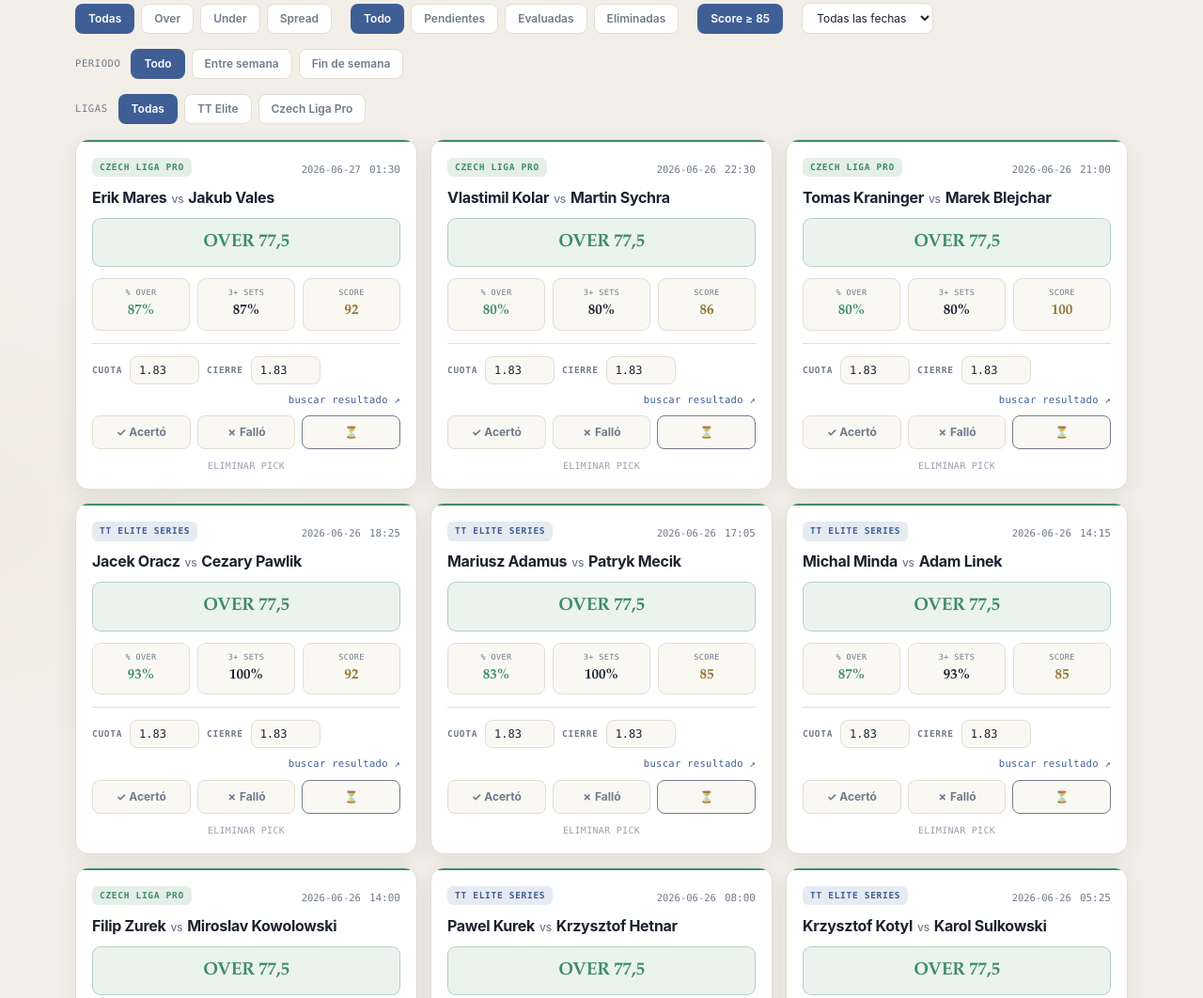
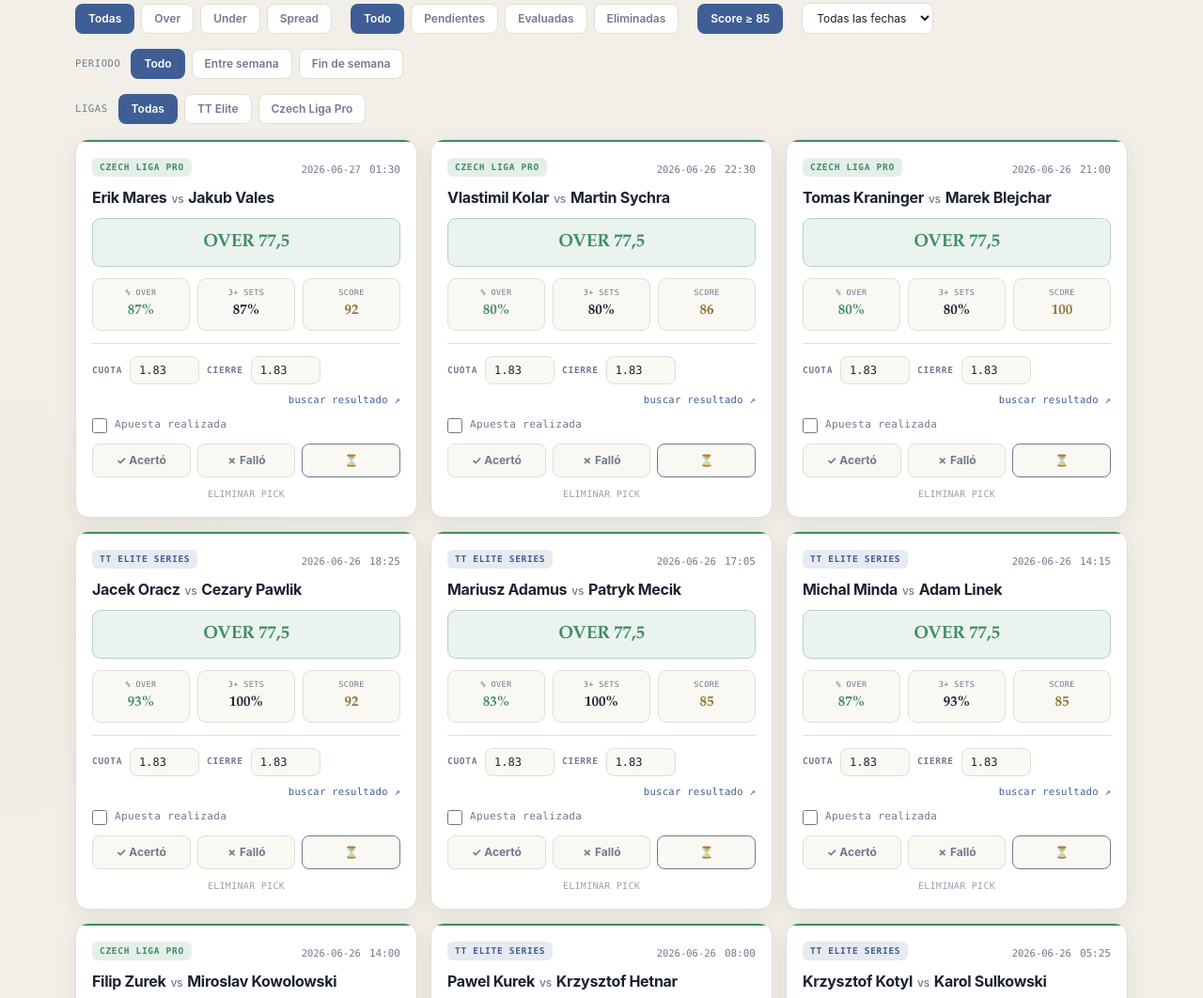
Before and after one commit to serch55/ttedge, a website: page public/index.html in a window 1280 px wide. Shown: the part 840-1902 px from the top of the page at 94% size. Drawn offline with Linux system fonts and the light colour scheme.

Commit message:
feat: checkbox Apuesta realizada en cada tarjeta

```diff
--- a/public/index.html
+++ b/public/index.html
@@ -123,6 +123,11 @@
   .lg-cz{color:var(--c-green);background:color-mix(in srgb,var(--c-green) 14%,transparent)}
   .lg-setka{color:var(--c-gold);background:color-mix(in srgb,var(--c-gold) 15%,transparent)}
   .confbadge{font-family:var(--mono);font-size:9px;font-weight:700;letter-spacing:.7px;padding:3px 7px;border-radius:6px;color:var(--warn);background:color-mix(in srgb,var(--warn) 16%,transparent)}
+  .donebadge{font-family:var(--mono);font-size:9px;font-weight:700;letter-spacing:.6px;padding:3px 7px;border-radius:6px;color:var(--primary);background:var(--primary-soft)}
+  .donechk{display:flex;align-items:center;gap:8px;cursor:pointer;font-family:var(--mono);font-size:11px;letter-spacing:.4px;color:var(--mut);user-select:none;padding:2px 0}
+  .donechk input{width:16px;height:16px;accent-color:var(--primary);cursor:pointer;margin:0}
+  .donechk.on{color:var(--primary);font-weight:600}
+  .card.done{border-color:color-mix(in srgb,var(--primary) 50%,var(--line))}
   .date{font-family:var(--mono);font-size:10.5px;color:var(--mut)}
   .time{font-family:var(--mono);font-size:11px;color:var(--mut);font-variant-numeric:tabular-nums}
   .players{font-size:16px;font-weight:700;letter-spacing:-.3px;line-height:1.3}
@@ -252,6 +257,7 @@ function t(id){ return track[id] || (track[id]={result:'pending', odds:'', close
 function setResult(id,r){ const x=t(id); x.result=(x.result===r?'pending':r); saveTrack(); pushCloud(); render(); }
 function setOdds(id,v){ const x=t(id); x.odds=v; saveTrack(); pushCloud(); renderKpis(); render(); }
 function setClose(id,v){ const x=t(id); x.close=v; saveTrack(); pushCloud(); renderKpis(); }
+function setPlaced(id,v){ const x=t(id); x.placed=v; saveTrack(); pushCloud(); render(); }
 function delPick(id){ const x=t(id); x.deleted=true; saveTrack(); pushCloud(); render(); }
 function restorePick(id){ const x=t(id); x.deleted=false; saveTrack(); pushCloud(); render(); }
 
@@ -451,9 +457,9 @@ function render(){
            <div class="m"><div class="k">3+ sets</div><div class="v">${d.sets3!=null?d.sets3+'%':'—'}</div></div>
            <div class="m"><div class="k">Score</div><div class="v" style="color:var(--score)">${d.score!=null?d.score:'—'}</div></div>
          </div>`;
-    return `<div class="card ${cardCls} ${x.deleted?'deleted':''} ${x.result==='win'?'win':x.result==='loss'?'loss':''}">
+    return `<div class="card ${cardCls} ${x.placed?'done':''} ${x.deleted?'deleted':''} ${x.result==='win'?'win':x.result==='loss'?'loss':''}">
       <div class="row1">
-        <span style="display:flex;align-items:center;gap:6px"><span class="league ${lgClass(d.league)}">${d.league||''}</span>${d.conf==='high'?'<span class="confbadge">HIGH</span>':''}</span>
+        <span style="display:flex;align-items:center;gap:6px"><span class="league ${lgClass(d.league)}">${d.league||''}</span>${d.conf==='high'?'<span class="confbadge">HIGH</span>':''}${x.placed?'<span class="donebadge">✓ Realizada</span>':''}</span>
         <span><span class="date">${d.date||''}</span> &nbsp;<span class="time">${d.time||'--:--'}</span></span>
       </div>
       <div class="players">${d.home}<span class="vs">vs</span>${d.away}</div>
@@ -470,6 +476,7 @@ function render(){
         <div class="oddsrow" style="justify-content:flex-end">
           <a class="searchlink" href="${resultURL(d)}" target="_blank" rel="noopener">buscar resultado ↗</a>
         </div>
+        ${x.deleted ? '' : `<label class="donechk ${x.placed?'on':''}"><input type="checkbox" ${x.placed?'checked':''} onchange="setPlaced('${d.id}',this.checked)"><span>Apuesta realizada</span></label>`}
         ${x.deleted
           ? `<div class="results"><div class="rbtn restore on" onclick="restorePick('${d.id}')">↺ Restaurar pick</div></div>`
           : `<div class="results">
```
